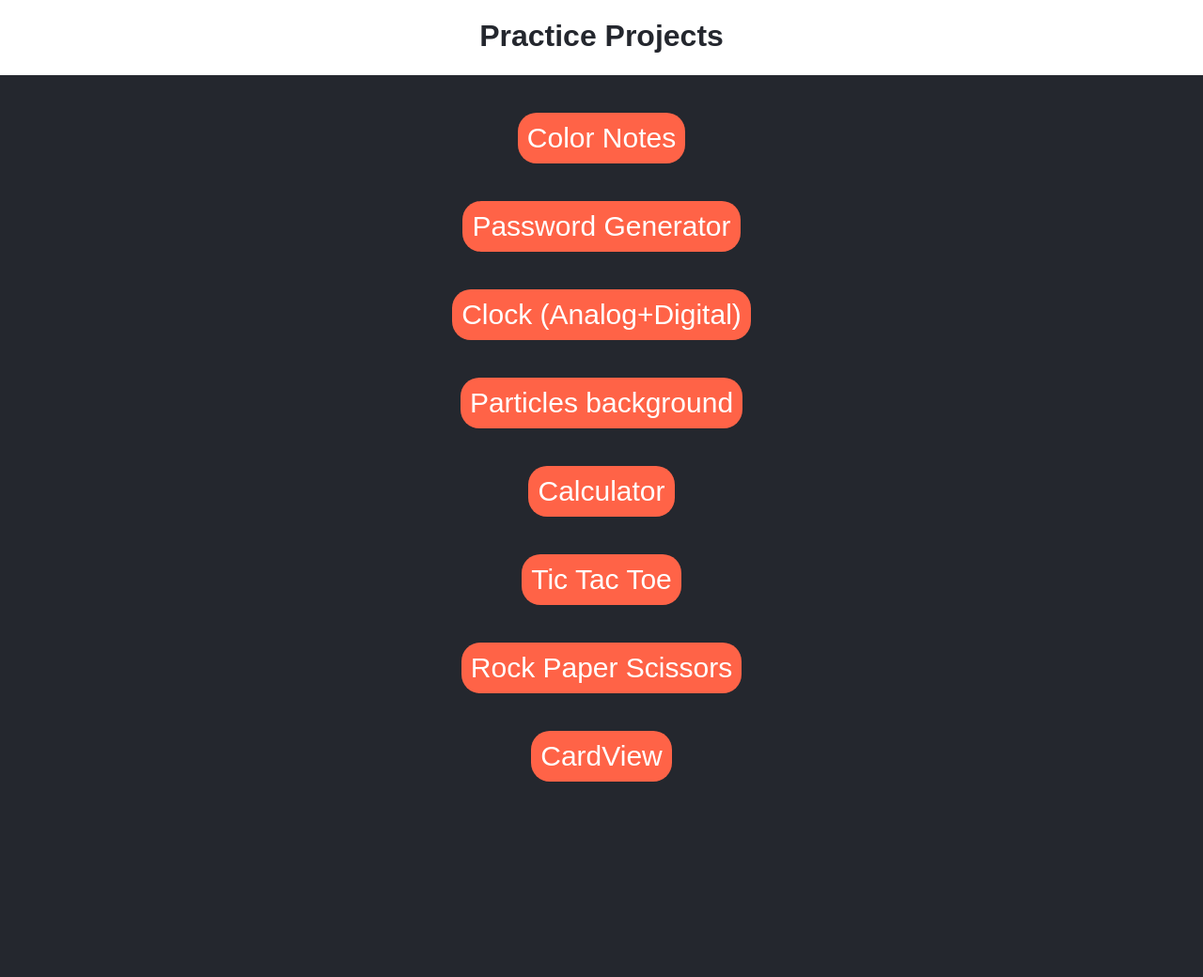
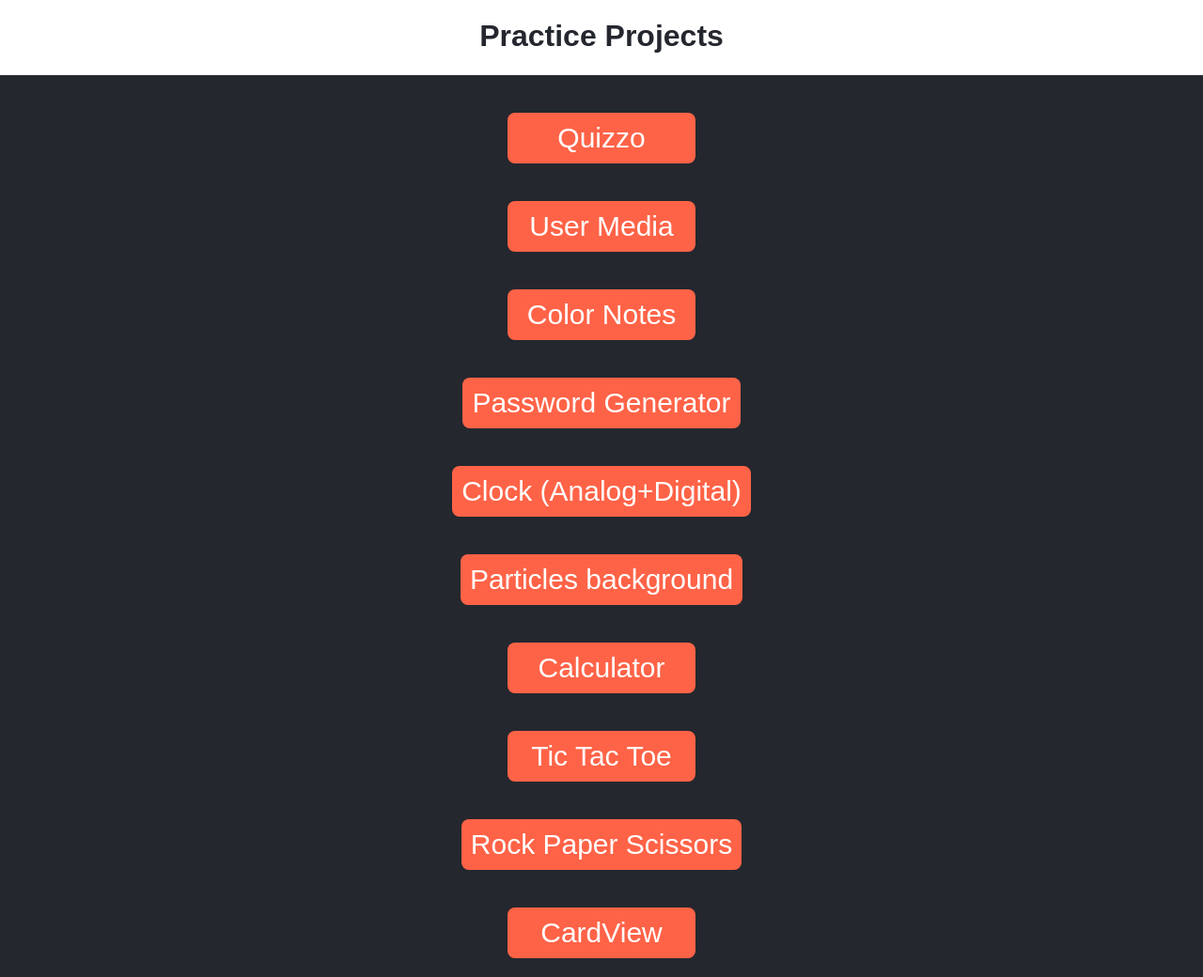
Before and after one commit to VishwasGajawada/Projects, a plain HTML site: page index.html in a window 1280 px wide. Shown: the whole page at 94% size. Before the commit the page ends 852 px from the top, so only its background shows below. Drawn offline with Linux system fonts and the light colour scheme.

Commit message:
some changes to projects site and portfolio

```diff
--- a/index.html
+++ b/index.html
@@ -9,14 +9,16 @@
 <body>
     <header><h1>Practice Projects</h1></header>
     <div class="container">
-        <a href="https://colornotes.herokuapp.com/">Color Notes</a>
-        <a href="WebDev/Password Generator/index.html">Password Generator</a>
-        <a href="WebDev/Clock/index.html">Clock (Analog+Digital)</a>
-        <a href="WebDev/Particle js/index.html">Particles background</a>
-        <a href="WebDev/Calculator/index.html">Calculator</a>
-        <a href="WebDev/Tic Tac Toe/index.html">Tic Tac Toe</a>
-        <a href="WebDev/rock-paper-scissors/index.html">Rock Paper Scissors</a>
-        <a href="WebDev/card view/index.html">CardView</a>
+        <a target="_blank" href="https://vishwas2.pythonanywhere.com/">Quizzo</a>
+        <a target="_blank" href="https://vishwas1.pythonanywhere.com/">User Media</a>
+        <a target="_blank" href="https://colornotes.herokuapp.com/">Color Notes</a>
+        <a target="_blank" href="WebDev/Password Generator/index.html">Password Generator</a>
+        <a target="_blank" href="WebDev/Clock/index.html">Clock (Analog+Digital)</a>
+        <a target="_blank" href="WebDev/Particle js/index.html">Particles background</a>
+        <a target="_blank" href="WebDev/Calculator/index.html">Calculator</a>
+        <a target="_blank" href="WebDev/Tic Tac Toe/index.html">Tic Tac Toe</a>
+        <a target="_blank" href="WebDev/rock-paper-scissors/index.html">Rock Paper Scissors</a>
+        <a target="_blank" href="WebDev/card view/index.html">CardView</a>
     </div>
 
 </body>
--- a/styles.css
+++ b/styles.css
@@ -31,12 +31,11 @@ header h1{
     background-color: tomato;
     padding:10px;
     margin: 20px;
-    width:auto;
-    border-radius: 20px;
+    min-width:200px;
+    border-radius: 8px;
     text-decoration: none;
 }
 .container a:hover{
     cursor: pointer;
-    color: turquoise;
     background-color: rgba(255,99,71,0.8);
 }
```
